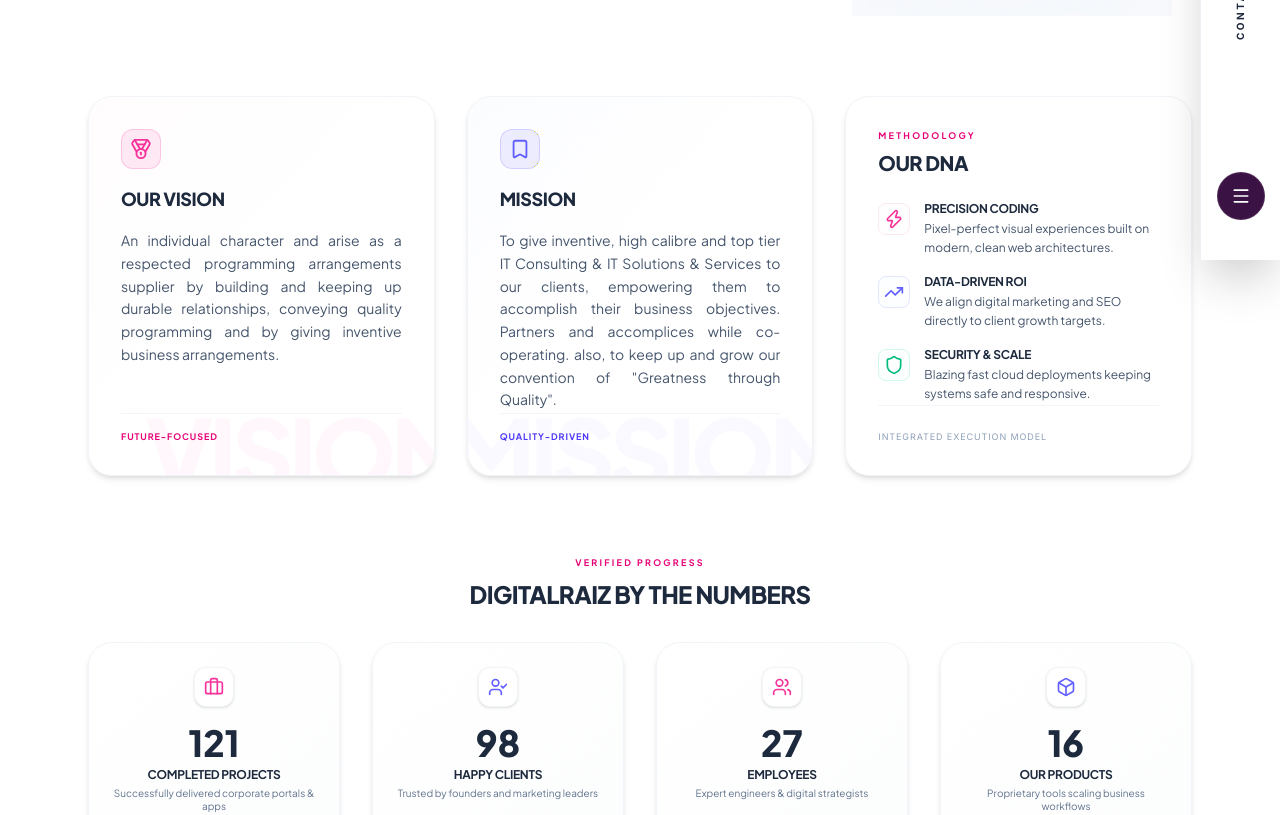
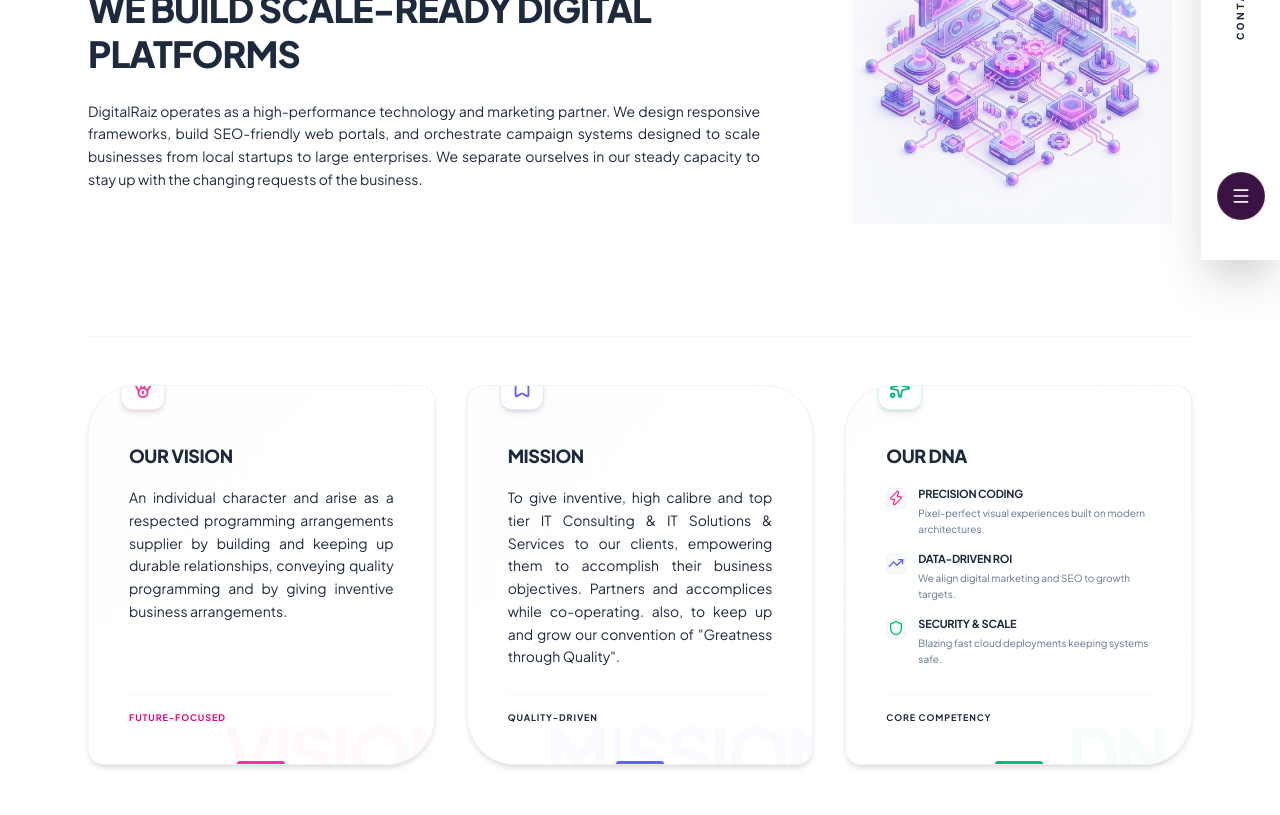
Before and after one commit to charankumardigitalraiz-max/digitalraiz-webiste, a Next.js app: page /about in a window 1280 px wide. Shown: the part 540-1355 px from the top of the page. Built offline with nearby package versions, Linux system fonts and the light colour scheme.

Commit message:
Implement unique leaf-shaped cards with top-floating interactive badges on About page

```diff
--- a/src/app/about/page.tsx
+++ b/src/app/about/page.tsx
@@ -18,21 +18,18 @@
   const pillars = [
     {
       title: "Precision Coding",
-      desc: "Pixel-perfect visual experiences built on modern, clean web architectures.",
-      icon: <Zap className="w-5 h-5 text-pink-500" />,
-      color: "border-pink-100 bg-pink-50/10"
+      desc: "Pixel-perfect visual experiences built on modern architectures.",
+      icon: <Zap className="w-4 h-4 text-pink-500" />
     },
     {
       title: "Data-Driven ROI",
-      desc: "We align digital marketing and SEO directly to client growth targets.",
-      icon: <TrendingUp className="w-5 h-5 text-indigo-500" />,
-      color: "border-indigo-100 bg-indigo-50/10"
+      desc: "We align digital marketing and SEO to growth targets.",
+      icon: <TrendingUp className="w-4 h-4 text-indigo-500" />
     },
     {
       title: "Security & Scale",
-      desc: "Blazing fast cloud deployments keeping systems safe and responsive.",
-      icon: <Shield className="w-5 h-5 text-emerald-500" />,
-      color: "border-emerald-100 bg-emerald-50/10"
+      desc: "Blazing fast cloud deployments keeping systems safe.",
+      icon: <Shield className="w-4 h-4 text-emerald-500" />
     }
   ];
 
@@ -40,10 +37,10 @@
     <div className="flex flex-col min-h-screen bg-slate-50/10 font-sans select-none text-slate-800">
       <Header />
 
-      <main className="flex-grow">
+      <main className="flex-grow pt-[80px]">
         {/* Infinite Scrolling Content Bands Banner */}
         <div
-          className="relative pt-8 pb-6 overflow-hidden select-none bg-cover bg-center border-b border-slate-100/80"
+          className="relative pt-28 pb-14 overflow-hidden select-none bg-cover bg-center border-b border-slate-100/80"
           style={{
             backgroundImage: "url('/images/about_us_banner.png')"
           }}
@@ -93,11 +90,11 @@
         </div>
 
         {/* Bento Grid Layout Section */}
-        <section className="py-16 sm:py-20 bg-white relative overflow-hidden">
+        <section className="py-20 sm:py-24 bg-white relative overflow-hidden">
           <div className="absolute top-1/4 left-10 w-[500px] h-[500px] bg-indigo-500/5 rounded-full blur-[140px] pointer-events-none -z-10" />
           <div className="absolute bottom-1/4 right-10 w-[500px] h-[500px] bg-pink-500/5 rounded-full blur-[140px] pointer-events-none -z-10" />
 
-          <div className="max-w-6xl mx-auto px-6 w-full space-y-12">
+          <div className="max-w-6xl mx-auto px-6 w-full space-y-20">
 
             {/* 1. Brand Philosophy Editorial Split Row (No card outline) */}
             <div className="flex flex-col lg:flex-row gap-12 items-center pb-8">
@@ -125,73 +122,90 @@
               </div>
             </div>
 
-            {/* 2. Bento Grid Container */}
-            <div className="grid grid-cols-1 lg:grid-cols-3 gap-8">
+            {/* 2. Brand Pillars - Leaf-Shaped Floating-Icon Cards */}
+            <div className="grid grid-cols-1 lg:grid-cols-3 gap-12 lg:gap-8 pt-12 border-t border-slate-100/60">
 
-              {/* Card 2: Interactive Vision Block (col-span-1) */}
-              <div className="bg-gradient-to-br from-pink-50/20 via-white to-white border border-slate-100 rounded-3xl p-6 sm:p-8 shadow-md hover:shadow-lg transition-all duration-300 relative overflow-hidden group hover:scale-[1.01] flex flex-col justify-between min-h-[380px]">
-                <div className="absolute -bottom-6 -right-6 text-8xl font-black text-pink-500/[0.04] select-none pointer-events-none font-sans tracking-tighter uppercase z-0">
+              {/* Card 1: Vision (Leaf Shape 1) */}
+              <div className="bg-gradient-to-br from-pink-500/[0.01] via-white to-white border border-slate-200/50 rounded-2xl rounded-tl-[48px] rounded-br-[48px] p-8 sm:p-10 shadow-md hover:shadow-lg transition-all duration-300 relative overflow-hidden group hover:scale-[1.01] flex flex-col justify-between min-h-[380px]">
+                <div className="absolute -bottom-6 -right-6 text-7xl font-black text-pink-500/[0.03] select-none pointer-events-none font-sans tracking-tighter uppercase z-0">
                   Vision
                 </div>
 
-                <div className="space-y-4 relative z-10">
-                  <div className="w-10 h-10 rounded-xl bg-pink-500/10 border border-pink-500/20 flex items-center justify-center text-pink-500 shrink-0 group-hover:scale-105 transition-transform duration-300">
-                    <Medal className="w-5.5 h-5.5" />
-                  </div>
+                {/* Floating Icon */}
+                <div className="absolute -top-5 left-8 w-11 h-11 bg-white border border-pink-100 rounded-xl shadow-md flex items-center justify-center text-pink-500 group-hover:scale-110 transition-transform duration-300 z-20">
+                  <Medal className="w-5.5 h-5.5" />
+                </div>
+
+                <div className="space-y-4 relative z-10 pt-4">
                   <h4 className="text-lg font-black uppercase tracking-tight text-slate-800">Our Vision</h4>
-                  <p className="text-slate-600 text-xs sm:text-sm leading-relaxed text-justify font-normal">
+                  <p className="text-slate-650 text-xs sm:text-sm leading-relaxed text-justify font-normal">
                     An individual character and arise as a respected programming arrangements supplier by building and keeping up durable relationships, conveying quality programming and by giving inventive business arrangements.
                   </p>
                 </div>
 
-                <span className="text-[9px] font-bold text-pink-600 uppercase tracking-widest relative z-10 pt-4 block border-t border-slate-100">Future-Focused</span>
+                <span className="text-[9px] font-bold text-pink-600 uppercase tracking-widest relative z-10 pt-4 block border-t border-slate-100/60 mt-6">Future-Focused</span>
+
+                {/* Accent indicator at the bottom */}
+                <div className="absolute bottom-0 left-1/2 -translate-x-1/2 w-12 h-[3px] bg-pink-500 rounded-t-full group-hover:w-24 transition-all duration-300" />
               </div>
 
-              {/* Card 3: Interactive Mission Block (col-span-1) */}
-              <div className="bg-gradient-to-br from-indigo-50/20 via-white to-white border border-slate-100 rounded-3xl p-6 sm:p-8 shadow-md hover:shadow-lg transition-all duration-300 relative overflow-hidden group hover:scale-[1.01] flex flex-col justify-between min-h-[380px]">
-                <div className="absolute -bottom-6 -right-6 text-8xl font-black text-indigo-500/[0.04] select-none pointer-events-none font-sans tracking-tighter uppercase z-0">
+              {/* Card 2: Mission (Leaf Shape 2) */}
+              <div className="bg-gradient-to-br from-indigo-500/[0.01] via-white to-white border border-slate-200/50 rounded-2xl rounded-tr-[48px] rounded-bl-[48px] p-8 sm:p-10 shadow-md hover:shadow-lg transition-all duration-300 relative overflow-hidden group hover:scale-[1.01] flex flex-col justify-between min-h-[380px]">
+                <div className="absolute -bottom-6 -right-6 text-7xl font-black text-indigo-500/[0.03] select-none pointer-events-none font-sans tracking-tighter uppercase z-0">
                   Mission
                 </div>
 
-                <div className="space-y-4 relative z-10">
-                  <div className="w-10 h-10 rounded-xl bg-indigo-500/10 border border-indigo-500/20 flex items-center justify-center text-indigo-500 shrink-0 group-hover:scale-105 transition-transform duration-300">
-                    <Bookmark className="w-5.5 h-5.5" />
-                  </div>
+                {/* Floating Icon */}
+                <div className="absolute -top-5 left-8 w-11 h-11 bg-white border border-indigo-100 rounded-xl shadow-md flex items-center justify-center text-indigo-500 group-hover:scale-110 transition-transform duration-300 z-20">
+                  <Bookmark className="w-5.5 h-5.5" />
+                </div>
+
+                <div className="space-y-4 relative z-10 pt-4">
                   <h4 className="text-lg font-black uppercase tracking-tight text-slate-800">Mission</h4>
-                  <p className="text-slate-600 text-xs sm:text-sm leading-relaxed text-justify font-normal">
+                  <p className="text-slate-650 text-xs sm:text-sm leading-relaxed text-justify font-normal">
                     To give inventive, high calibre and top tier IT Consulting &amp; IT Solutions &amp; Services to our clients, empowering them to accomplish their business objectives. Partners and accomplices while co-operating. also, to keep up and grow our convention of &quot;Greatness through Quality&quot;.
                   </p>
                 </div>
 
-                <span className="text-[9px] font-bold text-indigo-600 uppercase tracking-widest relative z-10 pt-4 block border-t border-slate-100">Quality-Driven</span>
+                <span className="text-[9px] font-bold text-indigo-650 uppercase tracking-widest relative z-10 pt-4 block border-t border-slate-100/60 mt-6">Quality-Driven</span>
+
+                {/* Accent indicator at the bottom */}
+                <div className="absolute bottom-0 left-1/2 -translate-x-1/2 w-12 h-[3px] bg-indigo-500 rounded-t-full group-hover:w-24 transition-all duration-300" />
               </div>
 
-              {/* Card 4: Detailed Operational DNA (col-span-1) */}
-              <div className="bg-white border border-slate-100 rounded-3xl p-6 sm:p-8 shadow-md relative overflow-hidden group hover:scale-[1.005] transition-all duration-300 min-h-[380px] flex flex-col justify-between">
-                <div className="space-y-6">
-                  <div className="space-y-1.5">
-                    <span className="text-[9px] font-bold text-pink-600 uppercase tracking-[0.25em] block">Methodology</span>
-                    <h4 className="text-xl font-black uppercase tracking-tight text-slate-800">Our DNA</h4>
-                  </div>
+              {/* Card 3: Our DNA (Leaf Shape 3) */}
+              <div className="bg-gradient-to-br from-emerald-500/[0.01] via-white to-white border border-slate-200/50 rounded-2xl rounded-tl-[48px] rounded-br-[48px] p-8 sm:p-10 shadow-md hover:shadow-lg transition-all duration-300 relative overflow-hidden group hover:scale-[1.005] flex flex-col justify-between min-h-[380px]">
+                <div className="absolute -bottom-6 -right-6 text-7xl font-black text-emerald-500/[0.03] select-none pointer-events-none font-sans tracking-tighter uppercase z-0">
+                  DNA
+                </div>
 
-                  <div className="space-y-4">
+                {/* Floating Icon */}
+                <div className="absolute -top-5 left-8 w-11 h-11 bg-white border border-emerald-100 rounded-xl shadow-md flex items-center justify-center text-emerald-500 group-hover:scale-110 transition-transform duration-300 z-20">
+                  <Sparkles className="w-5.5 h-5.5" />
+                </div>
+
+                <div className="space-y-4 relative z-10 pt-4">
+                  <h4 className="text-lg font-black uppercase tracking-tight text-slate-800">Our DNA</h4>
+
+                  <div className="space-y-3.5">
                     {pillars.map((pillar, idx) => (
-                      <div key={idx} className="flex gap-3.5 items-start">
-                        <div className={`w-8 h-8 rounded-lg border flex items-center justify-center ${pillar.color} shrink-0 mt-0.5`}>
+                      <div key={idx} className="flex gap-3 items-start">
+                        <div className="w-5 h-5 rounded-md flex items-center justify-center bg-slate-50 border border-slate-100 text-slate-700 shadow-xs shrink-0 mt-0.5">
                           {pillar.icon}
                         </div>
                         <div className="space-y-0.5">
-                          <h5 className="text-xs font-bold text-slate-850 uppercase tracking-tight">{pillar.title}</h5>
-                          <p className="text-slate-600 text-[10px] sm:text-xs leading-relaxed font-light">{pillar.desc}</p>
+                          <h5 className="text-[11px] font-bold text-slate-850 uppercase tracking-tight">{pillar.title}</h5>
+                          <p className="text-slate-500 text-[10px] leading-relaxed font-light">{pillar.desc}</p>
                         </div>
                       </div>
                     ))}
                   </div>
                 </div>
 
-                <div className="pt-6 border-t border-slate-100 text-[9px] font-mono text-slate-400 uppercase tracking-widest">
-                  Integrated Execution Model
-                </div>
+                <span className="text-[9px] font-bold text-emerald-650 uppercase tracking-widest relative z-10 pt-4 block border-t border-slate-100/60 mt-6">Core Competency</span>
+
+                {/* Accent indicator at the bottom */}
+                <div className="absolute bottom-0 left-1/2 -translate-x-1/2 w-12 h-[3px] bg-emerald-500 rounded-t-full group-hover:w-24 transition-all duration-300" />
               </div>
 
             </div>
```
Also changed, not shown: 1 other file (tests, documents, lock files or other folders).
